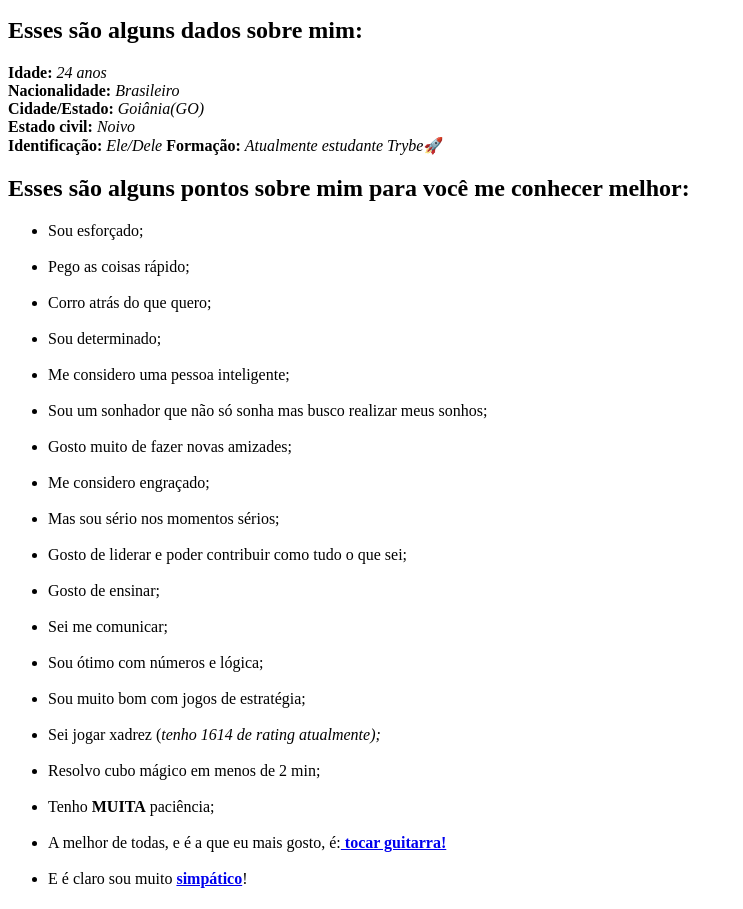
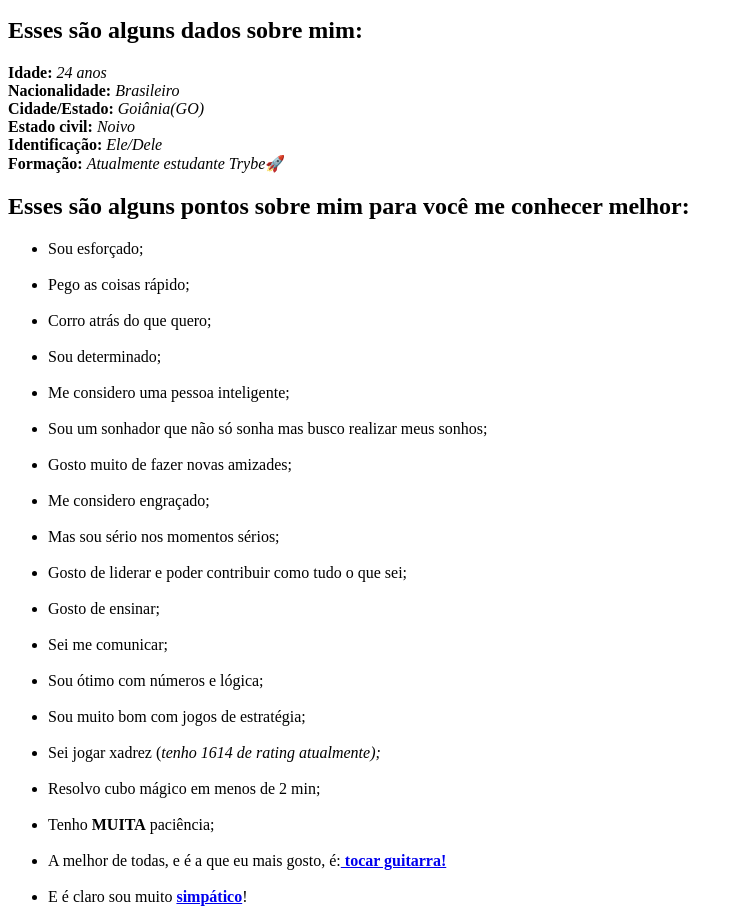
Before and after one commit to Paludio/Paludio.github.io, a plain HTML site: page index.html in a window 1280 px wide. Shown: the part 101-1010 px from the top of the page, without its empty margins (0-743 px from the left). Drawn offline with Linux system fonts and the light colour scheme.

Commit message:
correçao em formaçao

```diff
--- a/index.html
+++ b/index.html
@@ -15,7 +15,7 @@
         <strong>Nacionalidade:</strong> <em>Brasileiro</em><br>
         <strong>Cidade/Estado:</strong> <em>Goiânia(GO)</em><br>
         <strong>Estado civil:</strong> <em>Noivo</em><br>
-        <strong>Identificação:</strong> <em>Ele/Dele</em>
+        <strong>Identificação:</strong> <em>Ele/Dele</em><br>
         <strong>Formação:</strong> <em>Atualmente estudante Trybe</em><span>🚀</span>
     </p>
 
```
